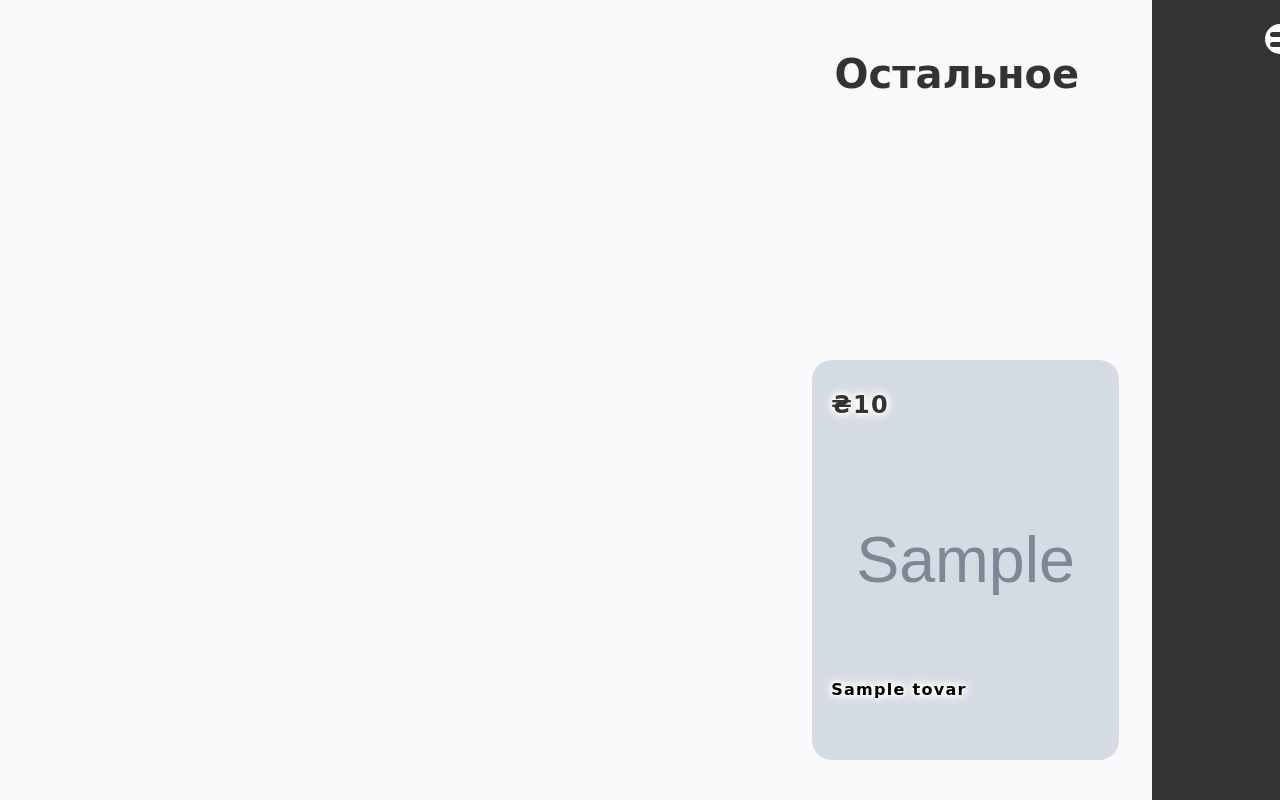
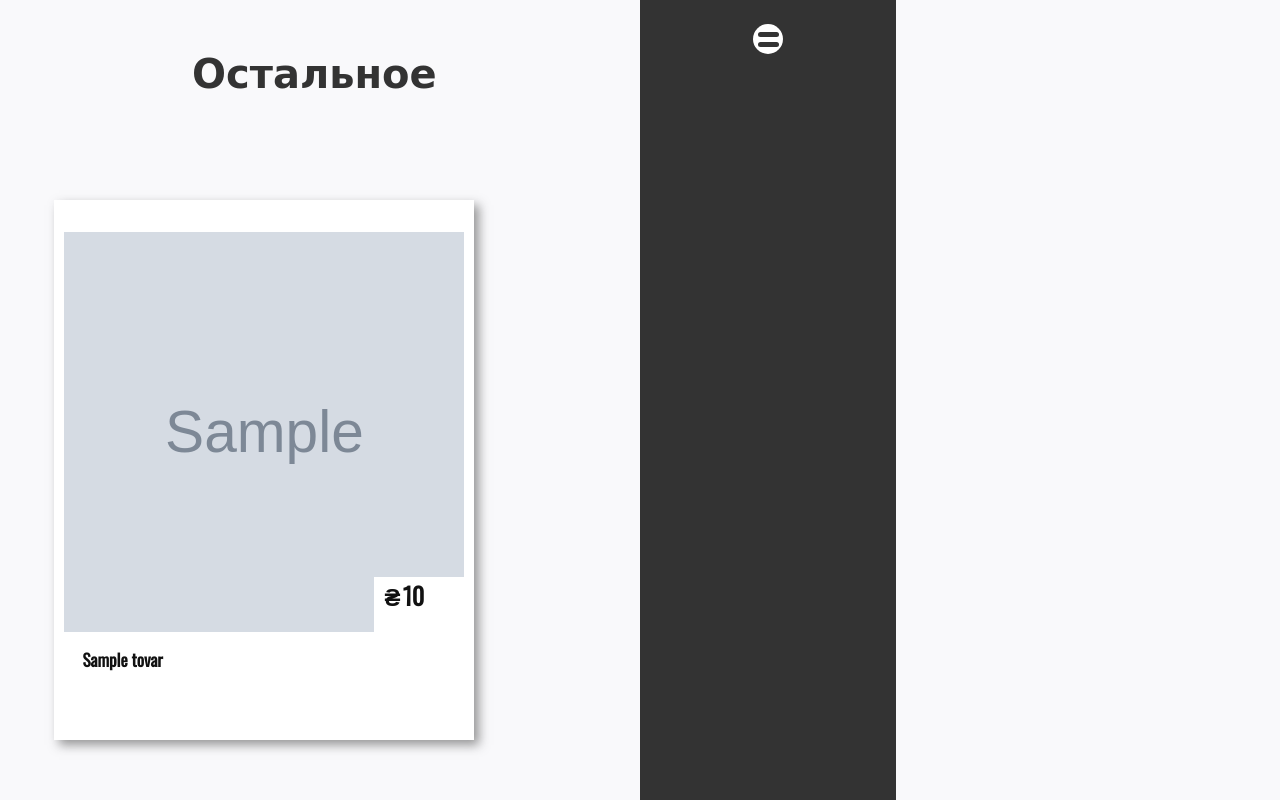
Before and after one commit to bogdan7520/gitMagasinRepository, a Django app: template main/templates/main/ost_page.html in a window 1280 px wide; the page is wider, and only the part inside the window is pictured. Run offline with Django 4.2, Linux system fonts and the light colour scheme; the template is opened without the code that fills it: most values are stand-ins (such as "Sample title", 1, 10 or a date in 2020); grey boxes marked "Sample" are stand-in pictures; some web fonts are replaced.

Commit message:
Edited some in css and js files

```diff
--- a/main/static/main/css/main.css
+++ b/main/static/main/css/main.css
@@ -120,107 +120,125 @@
 margin: 100px;
 }*/
 
+@import url('https://fonts.googleapis.com/css2?family=Oswald&display=swap');
+
+body {
+  margin: 0px;
+  padding: 0px;
+  background: #f9f9fb;
+}
+
+.maindivtovar {
+  margin-top: 0px;
+  float: left;
+}
+
+.all_tovars_div {
+  position: absolute;
+  left: 18vw;
+  width: 80vw;
+  top: 100px;
+}
+
+
 .divindivmagazinforlook {
   position: relative;
-float: right;
-right: 0vw;
-top: 0vh;
-overflow: hidden;
-width: 24vw;
-height: 50vh;
-background: white;
-align-items: left;
-justify-content: left;
-text-align: left;
-border-radius: 20px;
+  width: 400px;
+  height: 520px;
+  background: #fff;
+  border: 10px solid #fff;
+  float: left;
 
-margin: 20px;
-}
-.divindivab2 {
-position: relative;
-float: left;
-left: 0vw;
-top: 0vh;
-margin-left: 0vw;
-margin-top: 0vh;
-color: white;
-}
-.divindivmagazinforlook h3 {
-position: relative;
-top: 38vh;
-left: 1.5vw;
-z-index: 10;
+  margin-left: 80px;
+  margin-top: 100px;
 
-width: 20vw;
-font-family: 'Lobster', cursive;
-letter-spacing: 0.1vw;
-color: black;
-filter: drop-shadow(0 0 1px white) drop-shadow(0 0 3px white) drop-shadow(0 0 5px white);
-}
-
-.price_class {
-position: relative;
-top: -3vh;
-left: 1.5vw;
-z-index: 10;
-
-width: 20vw;
-font-family: 'Lobster', cursive;
-letter-spacing: 0.1vw;
-color: #333;
-filter: drop-shadow(0 0 1px white) drop-shadow(0 0 3px white) drop-shadow(0 0 5px white);
-}
-
-.price_class::before {
-content: var(--grivn);
-color: #333;
-}
-
-.divindivmagazinforlook img {
-position: relative;
-top: 0vh;
-left: 0vw;
-z-index: 9;
-height: 55vh;
-width: auto;
+  box-shadow: 5px 5px 10px rgba(51, 51, 51, 0.5);
 
   transition: 0.5s;
 }
 
-.maindivtovar {
-position: relative;
-float: right;
+.divindivmagazinforlook:hover {
+  box-shadow: 7px 7px 10px rgba(51, 51, 51, 0.7);
 }
 
-.divindivmagazinforlook img:hover {
-height: 60vh;
-/*top: -18vh;
-left: -3vh;*/
+.divindivmagazinforlook a {
+  text-decoration: none;
+  color: #111;
 }
 
-.all_tovars_div {
+.divindivmagazinforlook .all_tovars_div_img {
   position: relative;
-float: right;
-width: 80vw;
-opacity: 1;
-
-right: 1vw;
-top: 20vh;
-}
-
-.all_tovars_div_img {
-position: absolute;
-top: 0vh;
+  display: flex;
+  height: 400px;
+  width: 400px;
+  background: transparent;
   justify-content: center;
   align-items: center;
-display: flex;
+  text-align: left;
+  overflow: hidden;
 
-
-height: 50vh;
-width: 24vw;
+  top: -150px;
+  bottom: 0px;
 }
 
 
+.divindivmagazinforlook .all_tovars_div_img img {
+  position: relative;
+  top: 0px;
+  bottom: 0px;
+  height: 100%;
+
+  transition: 0.5s;
+}
+.divindivmagazinforlook h3 {
+  position: relative;
+  width: 90%;
+  height: 70px;
+  background: transparent;
+  font-family: 'Oswald', sans-serif;
+  padding: 5px 10px;
+  top: 415px;
+  margin-left: 2%;
+  font-size: 17px;
+
+  overflow: hidden;
+}
+
+
+.divindivmagazinforlook h2 {
+  position: relative;
+  width: 17%;
+  height: 35px;
+  background: #fff;
+  font-family: 'Oswald', sans-serif;
+  top: 250px;
+  left: 335px;
+  box-shadow: -25px 0px 0px #fff,
+              0px 30px 0px #fff,
+              -25px 30px 0px #fff;
+
+  z-index: 20;
+}
+
+
+
+.divindivmagazinforlook h2::before {
+  content: var(--grivn);
+  position: relative;
+  display: block;
+  width: 5%;
+  height: 35px;
+  font-family: 'Oswald', sans-serif;
+  top: 0px;
+  color: #111;
+  float: left;
+  right: 15px;
+}
+
+.divindivmagazinforlook .all_tovars_div_img img:hover {
+  top: -5px;
+  height: 105%;
+}
 
 
 
@@ -244,10 +262,10 @@
 
 .divindivforlook_detail h1 {
 position: relative;
-top: 15vh;
-right: -5vw;
-font-size: 50px;
-width: 29vw;
+top: 20vh;
+right: -1vw;
+font-size: 35px;
+width: 32vw;
 color: #333;
 font-family: 'Roboto Slab', serif;
 height: 20vh;
@@ -255,9 +273,9 @@
 
 .divindivforlook_detail h2 {
 position: relative;
-top: 20vh;
-right: -5vw;
-font-size: 50px;
+top: -16vh;
+right: -1vw;
+font-size: 45px;
 width: 100px;
 color: #333;
 font-family: 'Roboto Slab', serif;
@@ -289,9 +307,9 @@
 
 .divindivforlook_detail p {
 position: relative;
-left: 5vw;
-top: -50vh;
-width: 29vw;
+left: -35vw;
+top: -25vh;
+width: 35vw;
 height: 1vh;
 }
 
--- a/main/static/main/css/main_telephone.css
+++ b/main/static/main/css/main_telephone.css
@@ -23,10 +23,12 @@
 position: absolute;
 float: top;
 top: 3vh;
+left: -20vw;
 }
 
 .title_page {
-font-size: 5vh;
+font-size: 4.5vh;
+width: 100%;
 font-family: 'Rubik Moonrocks', cursive;
 }
 
@@ -167,7 +169,7 @@
 height: 100vh;
 opacity: 0.5;
 background: #333;
-z-index: 11;
+z-index: 21;
 top: 0px;
 }
 
@@ -203,105 +205,120 @@
 margin: 100px;
 }*/
 
+@import url('https://fonts.googleapis.com/css2?family=Oswald&display=swap');
+
+body {
+  margin: 0px;
+  padding: 0px;
+  background: #f9f9fb;
+}
+
+.maindivtovar {
+  margin-top: 0px;
+  float: left;
+  margin-left: -20vw;
+}
+
+
 .divindivmagazinforlook {
-position: relative;
-float: right;
-right: 0vw;
-top: 0vh;
-overflow: hidden;
-width: 250px;
-height: 250px;
-background: #f9f9fb;
-align-items: left;
-justify-content: left;
-text-align: left;
-border-radius: 0px;
+  position: relative;
+  width: 300px;
+  height: 420px;
+  background: #fff;
+  border: 10px solid #fff;
+  float: left;
 
-margin: 20px;
+  margin-top: 100px;
+
+  box-shadow: 5px 5px 10px rgba(51, 51, 51, 0.5);
+
+  transition: 0.5s;
 }
-.divindivab2 {
-position: relative;
-float: left;
-left: 0vw;
-top: 0vh;
-margin-left: 0vw;
-margin-top: 0vh;
-color: white;
+
+.divindivmagazinforlook:hover {
+  box-shadow: 7px 7px 10px rgba(51, 51, 51, 0.7);
+}
+
+.divindivmagazinforlook a {
+  text-decoration: none;
+  color: #111;
+}
+
+.divindivmagazinforlook .all_tovars_div_img {
+  position: relative;
+  display: flex;
+  height: 300px;
+  width: 300px;
+  background: transparent;
+  justify-content: center;
+  align-items: center;
+  text-align: left;
+  overflow: hidden;
+
+  top: -150px;
+  bottom: 0px;
+}
+
+
+.divindivmagazinforlook .all_tovars_div_img img {
+  position: relative;
+  top: 0px;
+  bottom: 0px;
+  height: 100%;
+
+  transition: 0.5s;
 }
 .divindivmagazinforlook h3 {
-position: relative;
-top: 3px;
-left: 1.5vw;
-z-index: 10;
-font-size: 16px;
-width: 240px;
-font-family: 'Lobster', cursive;
-letter-spacing: 0.1vw;
-color: black;
-filter: drop-shadow(0 0 1px white) drop-shadow(0 0 3px white) drop-shadow(0 0 5px white);
+  position: relative;
+  width: 90%;
+  height: 70px;
+  background: transparent;
+  font-family: 'Oswald', sans-serif;
+  padding: 5px 10px;
+  top: 315px;
+  margin-left: 2%;
+  font-size: 17px;
+
+  overflow: hidden;
 }
 
-.price_class {
-position: relative;
-top: -3vh;
-left: 1.5vw;
-z-index: 10;
 
-width: 200px;
-font-family: 'Lobster', cursive;
-letter-spacing: 0.1vw;
-color: #333;
-filter: drop-shadow(0 0 1px white) drop-shadow(0 0 3px white) drop-shadow(0 0 5px white);
+.divindivmagazinforlook h2 {
+  position: relative;
+  width: 17%;
+  height: 35px;
+  background: #fff;
+  font-family: 'Oswald', sans-serif;
+  top: 150px;
+  left: 255px;
+  box-shadow: -25px 0px 0px #fff,
+              0px 30px 0px #fff,
+              -25px 30px 0px #fff;
+
+  z-index: 20;
 }
-
-.price_class::before {
-content: var(--grivn);
-color: #333;
-}
-
-.divindivmagazinforlook img {
-
-z-index: 9;
-height: 300px;
-width: auto;
 
 
 
-transition: 0.5s;
+.divindivmagazinforlook h2::before {
+  content: var(--grivn);
+  position: relative;
+  display: block;
+  width: 5%;
+  height: 35px;
+  font-family: 'Oswald', sans-serif;
+  top: 0px;
+  color: #111;
+  float: left;
+  right: 15px;
 }
 
-.maindivtovar {
-position: relative;
-float: right;
+.divindivmagazinforlook .all_tovars_div_img img:hover {
+  top: -5px;
+  height: 105%;
 }
 
-.divindivmagazinforlook img:hover {
-height: 350px;
-/*top: -18vh;
-left: -3vh;*/
-}
 
-.all_tovars_div {
-position: relative;
-float: right;
-width: 80vw;
-opacity: 1;
-
-right: 1vw;
-top: 20vh;
-}
-
-.all_tovars_div_img {
-position: absolute;
-top: 0px;
-justify-content: center;
-align-items: center;
-display: flex;
-
-
-height: 250px;
-width: 250px;
-}
 
 
 
--- a/main/static/main/js/js_for_show_photos_telephone.js
+++ b/main/static/main/js/js_for_show_photos_telephone.js
@@ -13,7 +13,6 @@
 
     function func_click_right_button(for_one_plus, some_num) {
     var for_one_plus = String(for_one_plus)
-    console.log("Right: " + for_one_plus)
 
 
     f = some_num
@@ -41,7 +40,6 @@
 
     function func_click_left_button(for_one_plus, some_num) {
     var for_one_plus = String(for_one_plus)
-    console.log("Left: " + for_one_plus)
     var f = some_num
 
     var click_var = 'left'
@@ -73,12 +71,9 @@
 
 
         if (click_var == 'right') {
-        console.log("count_img_var:  " + (count_img_var - 1))
-        console.log("for_one_plus:  " + for_one_plus)
         if (Number(for_one_plus) <= (count_img_var - 1)){
         document.getElementById('div_for_photos_id').style.left = for_left + 'vw'
         document.getElementById('button_left_id').style.cssText = 'border-top: 15px solid #333;border-left: 15px solid #333;width: 25px;height: 25px;'
-        console.log('for_left' + for_left)
         }
         else if (for_one_plus == count_img_var) {
         //var for_one_plus = (for_one_plus - 7);
@@ -100,7 +95,6 @@
             for_right = (for_left - 80)
             document.getElementById('div_for_photos_id').style.left = for_right + 'vw'
             document.getElementById('button_right_id').style.cssText = 'border-top: 15px solid #333;border-right: 15px solid #333;width: 25px;height: 25px;'
-            console.log('for_right' + for_right)
             }
 
             else if (for_one_plus < 0) {
```
Also changed, not shown: main/static/main/js/js_for_show_photos.js (+3 -6 lines), 4 other files. Lines whose indentation alone changed are shown as unchanged.
